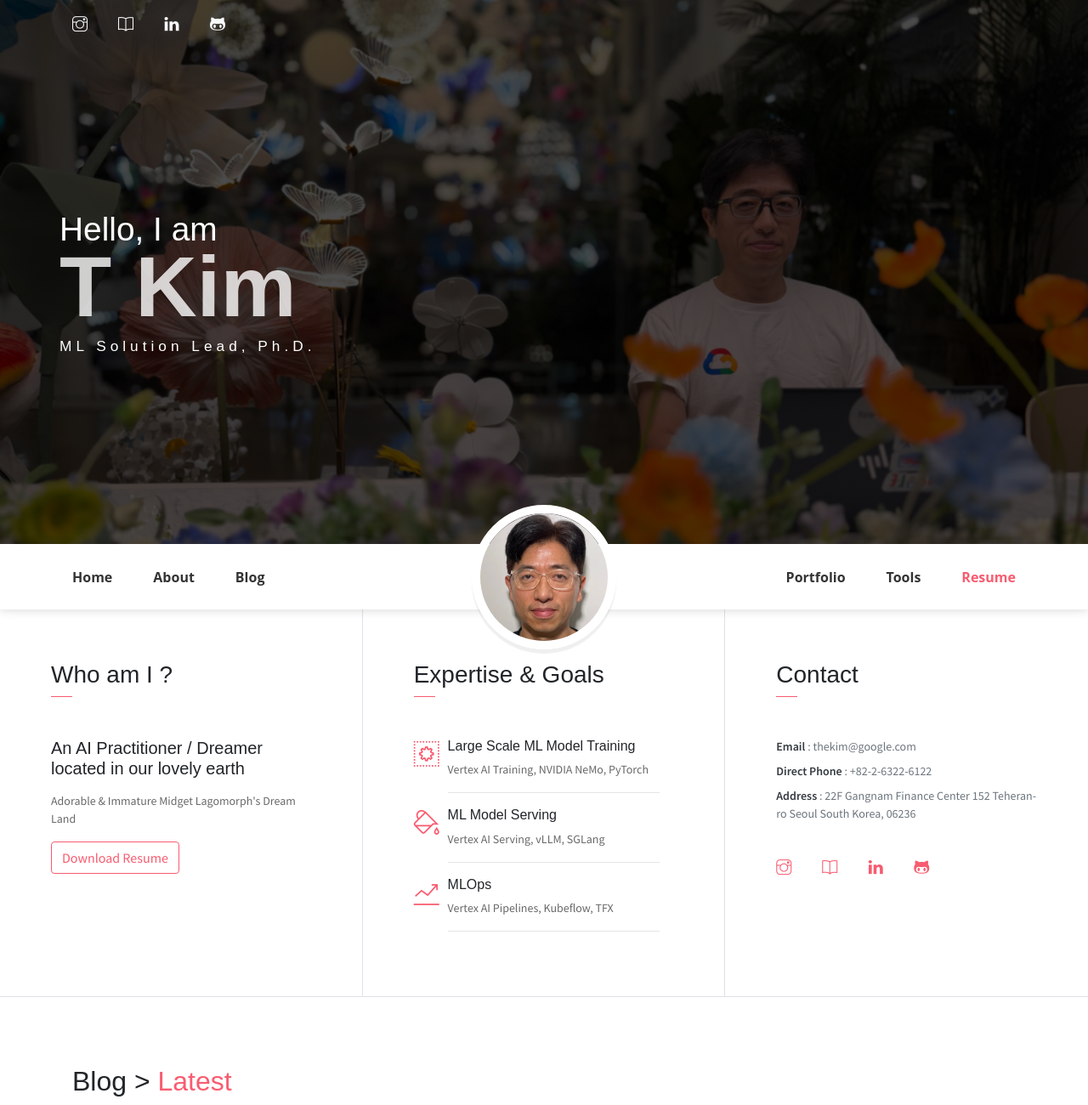
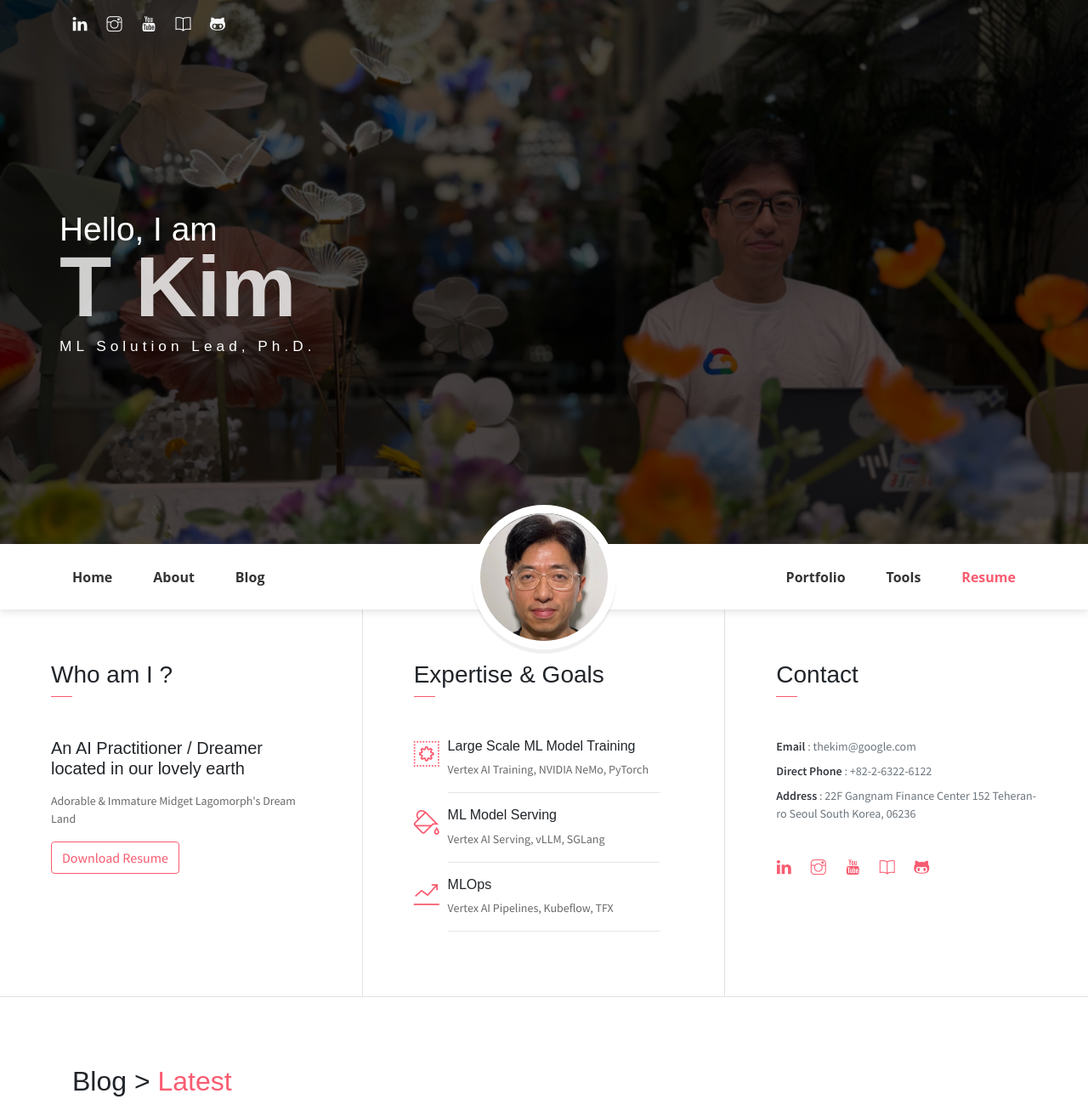
Before and after one commit to dolpagoo25/my_web, a website: page public_html/index.html in a window 1280 px wide. Shown: the top 1300 px of the page at 85% size. Drawn offline with Linux system fonts and the light colour scheme.

Commit message:
Add new stuff by batch_git_push

```diff
--- a/public_html/index.html
+++ b/public_html/index.html
@@ -17,9 +17,10 @@
     <header class="header">
         <div class="container">
             <ul class="social-icons pt-3">
+                <li class="social-item"><a class="social-link text-light" href="https://www.linkedin.com/in/aimldl/"><i class="ti-linkedin" aria-hidden="true"></i></a></li>
                 <li class="social-item"><a class="social-link text-light" href="https://www.instagram.com/dolpagoo25/"><i class="ti-instagram" aria-hidden="true"></i></a></li>
+                <li class="social-item"><a class="social-link text-light" href="https://www.youtube.com/@tkim-home"><i class="ti-youtube" aria-hidden="true"></i></a></li>
                 <li class="social-item"><a class="social-link text-light" href="https://medium.com/@dolpagoo25"><i class="ti-book" aria-hidden="true"></i></a></li>
-                <li class="social-item"><a class="social-link text-light" href="https://www.linkedin.com/in/aimldl/"><i class="ti-linkedin" aria-hidden="true"></i></a></li>
                 <li class="social-item"><a class="social-link text-light" href="https://github.com/dolpagoo25"><i class="ti-github" aria-hidden="true"></i></a></li>
             </ul>
             <div class="header-content">
@@ -113,9 +114,10 @@
                     <li><span>Address</span> : 22F Gangnam Finance Center 152 Teheran-ro Seoul South Korea, 06236</li>
                 </ul>
                 <ul class="social-icons pt-3">
+                    <li class="social-item"><a class="social-link" href="https://www.linkedin.com/in/aimldl/"><i class="ti-linkedin" aria-hidden="true"></i></a></li>
                     <li class="social-item"><a class="social-link" href="https://www.instagram.com/dolpagoo25/"><i class="ti-instagram" aria-hidden="true"></i></a></li>
+                    <li class="social-item"><a class="social-link" href="https://www.youtube.com/@tkim-home"><i class="ti-youtube" aria-hidden="true"></i></a></li>
                     <li class="social-item"><a class="social-link" href="https://medium.com/@dolpagoo25"><i class="ti-book" aria-hidden="true"></i></a></li>
-                    <li class="social-item"><a class="social-link" href="https://www.linkedin.com/in/aimldl/"><i class="ti-linkedin" aria-hidden="true"></i></a></li>
                     <li class="social-item"><a class="social-link" href="https://github.com/dolpagoo25"><i class="ti-github" aria-hidden="true"></i></a></li>
                 </ul>
             </div>
```
